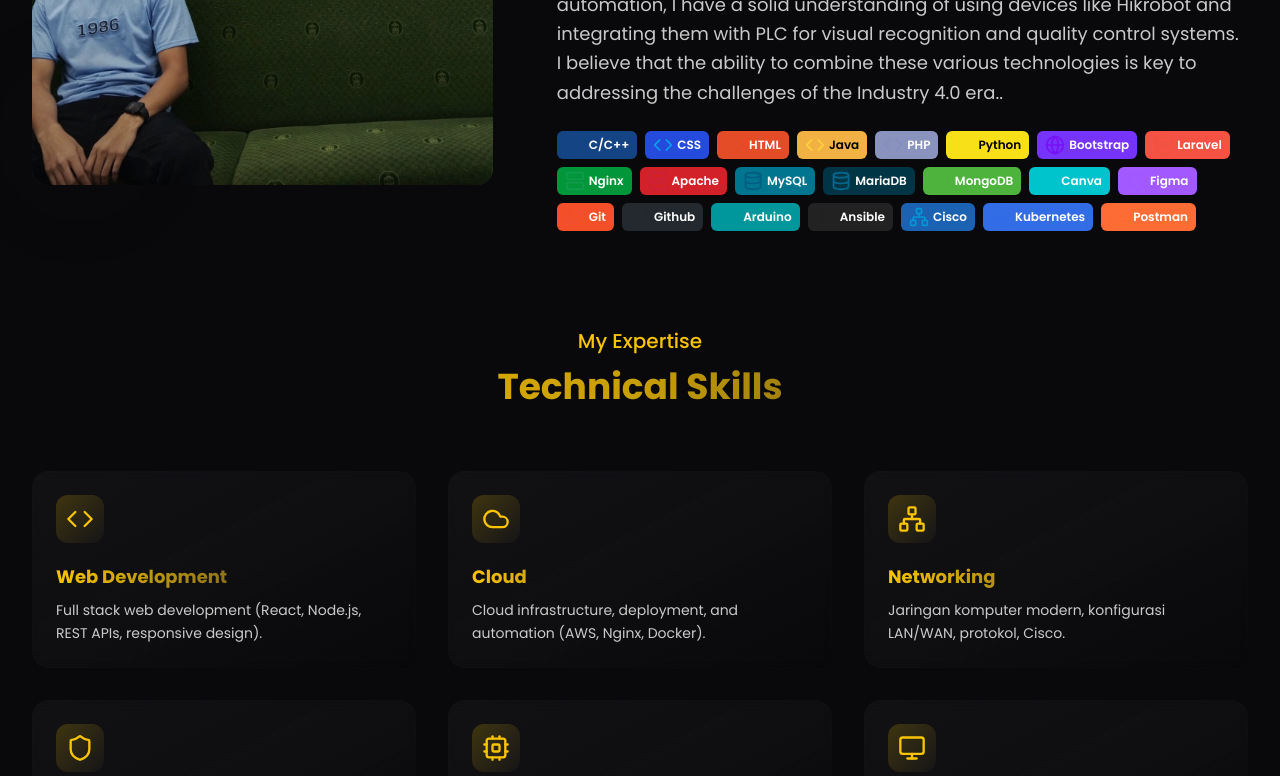
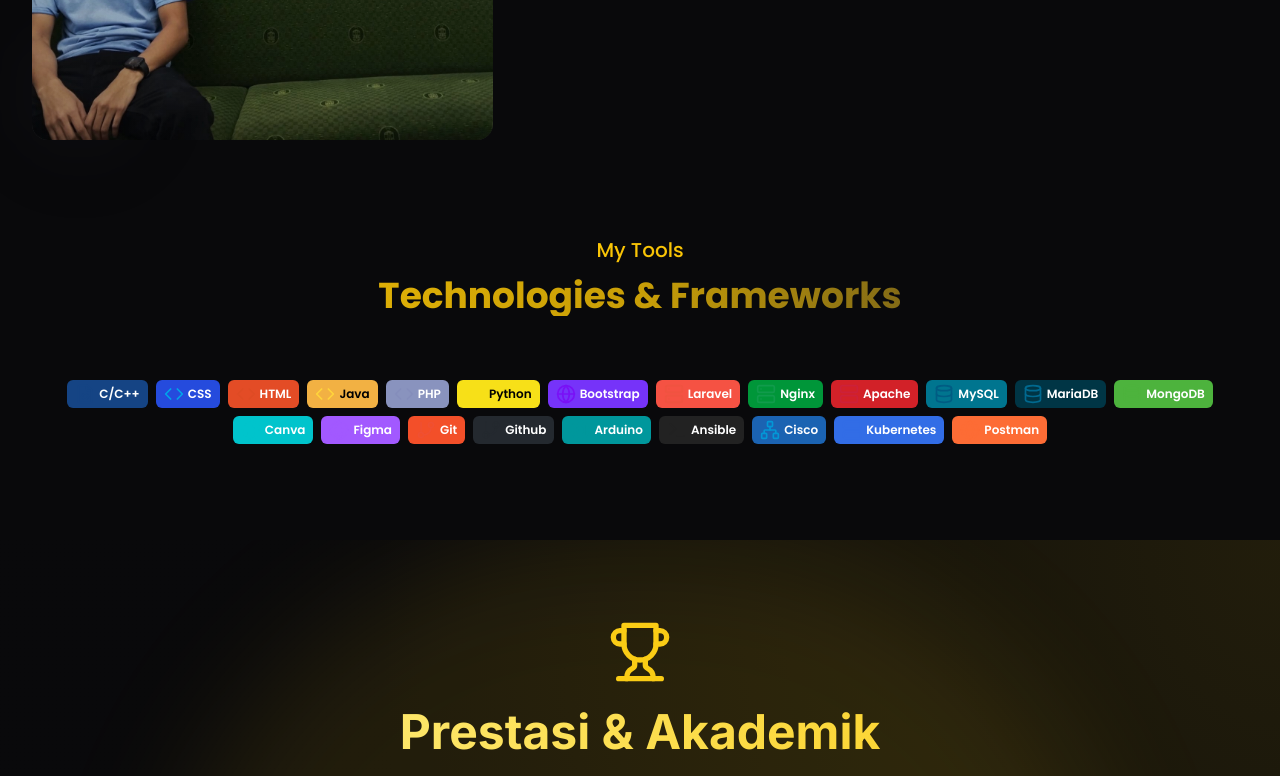
Before and after one commit to Refael-pangaribuan17/Portfolio, a React (Vite) app: page / in a window 1280 px wide. Shown: the part 1500-2276 px from the top of the page. Built offline with nearby package versions, Linux system fonts and the light colour scheme.

Commit message:
Update AboutSection.tsx

```diff
--- a/src/components/AboutSection.tsx
+++ b/src/components/AboutSection.tsx
@@ -1,4 +1,3 @@
-
 import { Cloud, Network, Shield, Cpu, Code, Monitor } from "lucide-react";
 import { Hash, FileCode, Database, GitBranch, Server, Terminal, Globe, Laptop, Lock, FileBadge } from "lucide-react";
 import { AspectRatio } from "./ui/aspect-ratio";
@@ -37,10 +36,10 @@ const tools = [
 
 function SkillCard({ icon, title, description }: SkillCardProps) {
   return (
-    <div className="group relative overflow-hidden rounded-2xl bg-gradient-to-br from-secondary/30 via-secondary/20 to-background/30 backdrop-blur-sm p-6 transition-all duration-500 hover:transform hover:-translate-y-2">
+    <div className="group relative overflow-hidden rounded-2xl bg-gradient-to-br from-secondary/30 via-secondary/20 to-background/30 backdrop-blur-sm p-6 transition-all duration-500 hover:transform hover:scale-105">
       <div className="absolute inset-0 bg-gradient-to-r from-primary/10 to-secondary/10 opacity-0 group-hover:opacity-100 transition-opacity duration-500" />
       <div className="relative z-10">
-        <div className="w-12 h-12 bg-gradient-to-br from-primary/20 to-secondary/20 rounded-xl flex items-center justify-center text-primary mb-5 transform transition-transform duration-500 group-hover:scale-110">
+        <div className="w-12 h-12 bg-gradient-to-br from-primary/20 to-secondary/20 rounded-xl flex items-center justify-center text-primary mb-5 transform transition-transform duration-500 group-hover:rotate-[20deg]">
           {icon}
         </div>
         <h3 className="text-lg font-bold mb-2 bg-gradient-to-r from-primary to-secondary bg-clip-text text-transparent">{title}</h3>
@@ -58,6 +57,7 @@ export function AboutSection() {
         <div className="absolute bottom-0 left-0 w-96 h-96 bg-secondary/5 rounded-full blur-3xl" />
       </div>
       <div className="container max-w-7xl mx-auto px-4 sm:px-6 lg:px-8">
+        {/* Section About Me */}
         <div className="text-center mb-20 animate-fade-in">
           <h2 className="text-xl text-primary font-medium mb-3">About Me</h2>
           <h3 className="text-4xl md:text-5xl font-bold bg-gradient-to-r from-primary via-primary/80 to-secondary bg-clip-text text-transparent">
@@ -69,7 +69,7 @@ export function AboutSection() {
           <div className="w-full lg:w-2/5 animate-fade-in">
             <div className="relative group">
               <div className="relative rounded-2xl overflow-hidden transform transition-all duration-500 hover:scale-105">
-                <AspectRatio ratio={4/5} className="bg-muted">
+                <AspectRatio ratio={4 / 5} className="bg-muted">
                   <img
                     src="/public/lovable-uploads/6349ba89-b06f-4097-bb92-e425be59dc49.png"
                     alt="Portrait"
@@ -91,65 +91,26 @@ export function AboutSection() {
               </h2>
               <p className="text-lg text-foreground/80 leading-relaxed">
                 I am a student of Computer Technology at the D3 level with a strong interest in digital technology, particularly in networking, cybersecurity, Internet of Things (IoT), and industrial automation.
-
-                Throughout my studies, I have actively developed skills in various fields, from modern web application development to the integration of IoT systems and machine vision. I have experience using technologies like React and Node.js to build responsive web applications, along with knowledge in database management and cloud services.
-
-                In the IoT space, I am passionate about designing real-time monitoring and control systems with a focus on efficiency and scalability. Additionally, I have studied the fundamentals of cybersecurity to ensure that every solution developed remains secure and reliable.
-
-                In the field of automation, I have a solid understanding of using devices like Hikrobot and integrating them with PLC for visual recognition and quality control systems. I believe that the ability to combine these various technologies is key to addressing the challenges of the Industry 4.0 era..
               </p>
-
-              {/* Tools row */}
-              <div className="flex flex-wrap gap-2 mt-8">
-                {tools.map((t) => (
-                  <span key={t.name} className={`flex items-center gap-1 rounded-md px-2 py-1 text-xs font-semibold ${t.color}`}>
-                    {t.icon}
-                    {t.name}
-                  </span>
-                ))}
-              </div>
             </div>
           </div>
         </div>
 
+        {/* New Section for Tools */}
         <div className="mt-24">
           <div className="text-center mb-16">
-            <h2 className="text-xl text-primary font-medium mb-3">My Expertise</h2>
+            <h2 className="text-xl text-primary font-medium mb-3">My Tools</h2>
             <h3 className="text-4xl font-bold bg-gradient-to-r from-primary via-primary/80 to-secondary bg-clip-text text-transparent">
-              Technical Skills
+              Technologies & Frameworks
             </h3>
           </div>
-          <div className="grid grid-cols-1 md:grid-cols-2 lg:grid-cols-3 gap-8">
-            <SkillCard
-              icon={<Code size={28} />}
-              title="Web Development"
-              description="Full stack web development (React, Node.js, REST APIs, responsive design)."
-            />
-            <SkillCard
-              icon={<Cloud size={28} />}
-              title="Cloud"
-              description="Cloud infrastructure, deployment, and automation (AWS, Nginx, Docker)."
-            />
-            <SkillCard
-              icon={<Network size={28} />}
-              title="Networking"
-              description="Jaringan komputer modern, konfigurasi LAN/WAN, protokol, Cisco."
-            />
-            <SkillCard
-              icon={<Shield size={28} />}
-              title="Cyber Security"
-              description="Network/web security, vulnerabilities, securing infrastructure."
-            />
-            <SkillCard
-              icon={<Cpu size={28} />}
-              title="Machine Vision"
-              description="Vision system, image analysis, automation for quality control."
-            />
-            <SkillCard
-              icon={<Monitor size={28} />}
-              title="IoT & Automation"
-              description="IoT integration, device networking, smart automation systems."
-            />
+          <div className="flex flex-wrap gap-2 justify-center">
+            {tools.map((t) => (
+              <span key={t.name} className={`flex items-center gap-1 rounded-md px-2 py-1 text-xs font-semibold ${t.color}`}>
+                {t.icon}
+                {t.name}
+              </span>
+            ))}
           </div>
         </div>
       </div>
```
